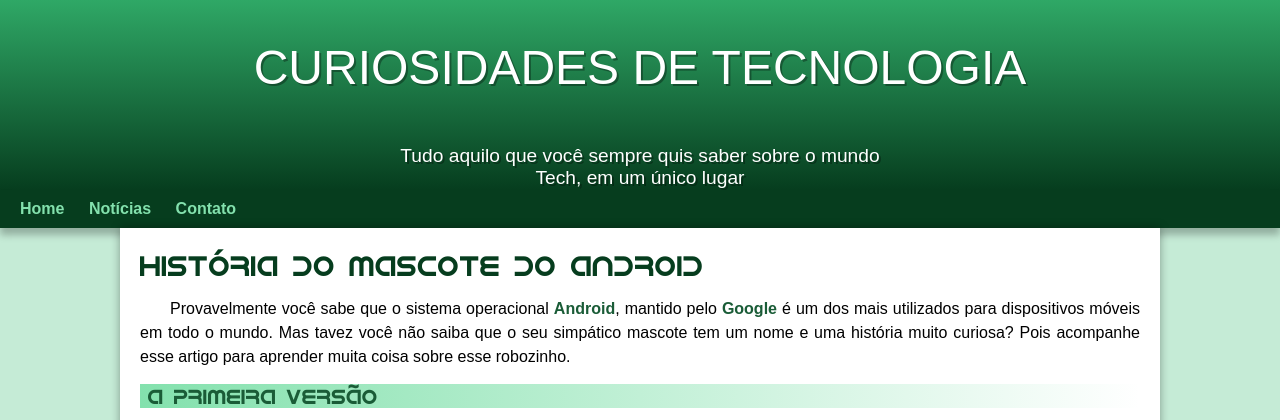
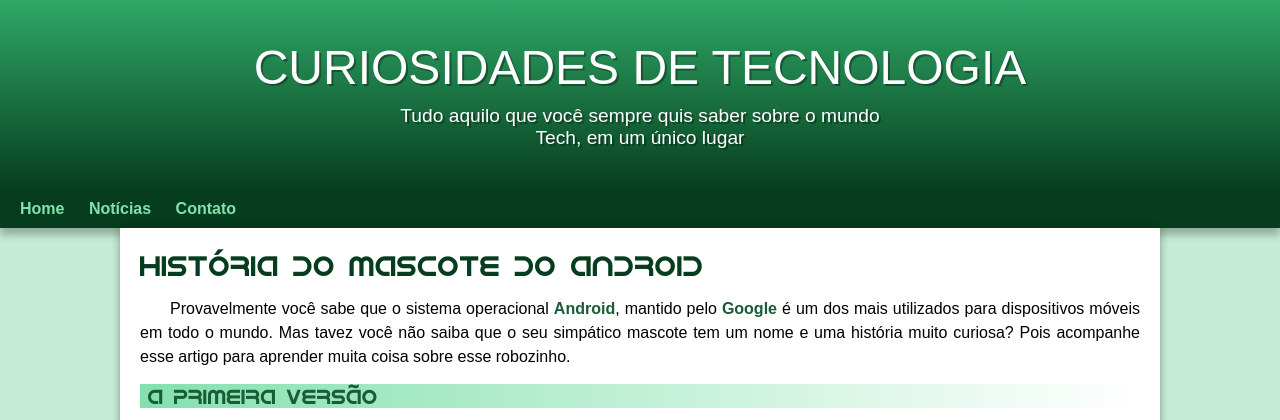
Before and after one commit to LethDuarte/projeto-android, a plain HTML site: page index.html in a window 1280 px wide. Shown: the top 420 px of the page. Drawn offline with Linux system fonts and the light colour scheme.

Commit message:
problema do padding corretamente resolvido

```diff
--- a/style.css
+++ b/style.css
@@ -49,7 +49,7 @@ header h1 {
     font-size: 3em;
     font-weight: normal;
     text-transform: uppercase;
-    padding-bottom: 50px;
+    padding-bottom: 10px;
     text-shadow: 2px 2px 0px rgba(0, 0, 0, 0.329);
 }
 
@@ -60,7 +60,7 @@ header p {
     text-align: center;
     max-width: 500px;
     margin: auto;
-    margin-bottom: 30px;
+    padding-bottom: 30px;
     padding: 0px 10px 0px 10px;
     text-shadow: 2px 2px 0px rgba(0, 0, 0, 0.329);
 }
```
